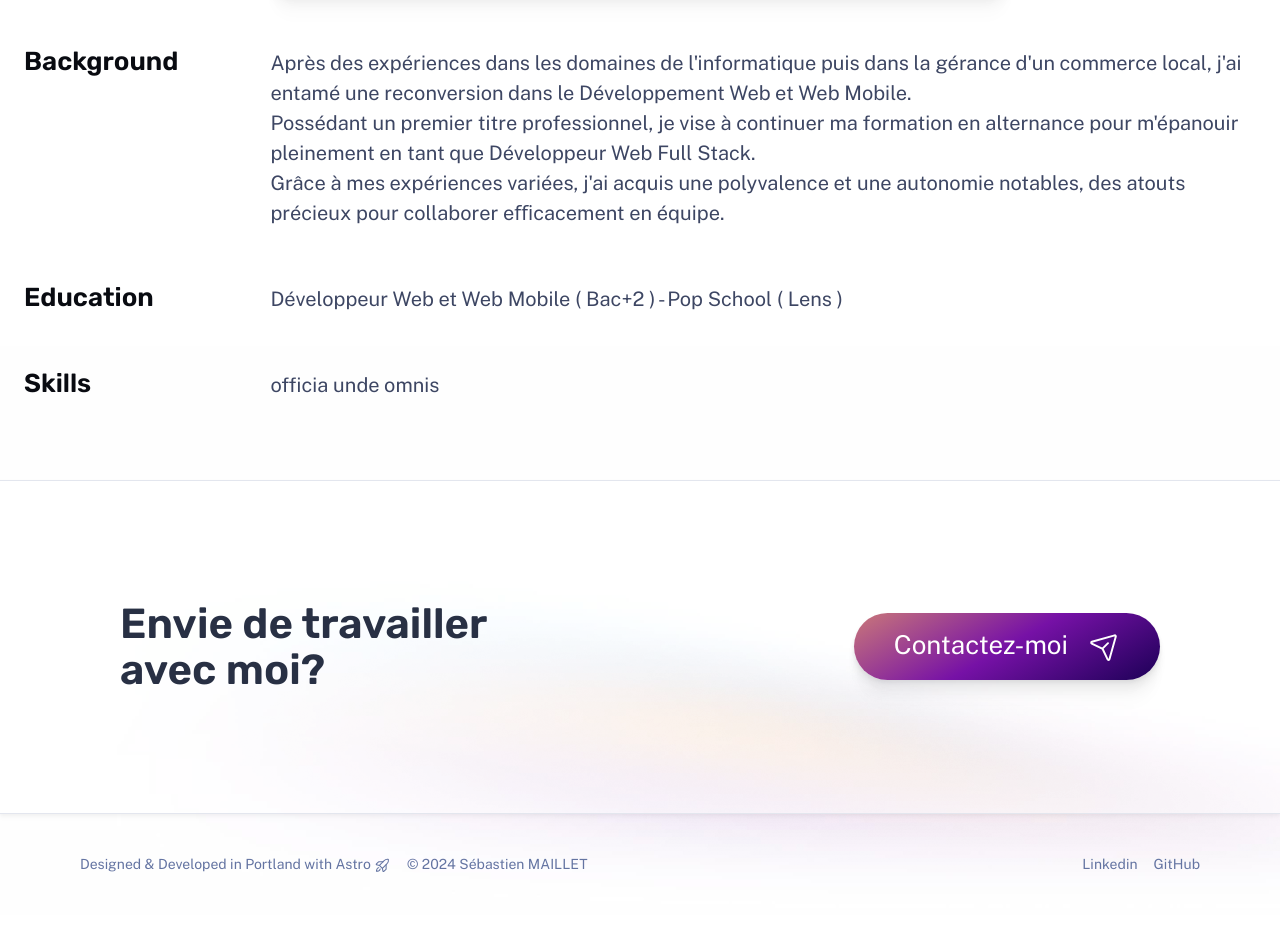
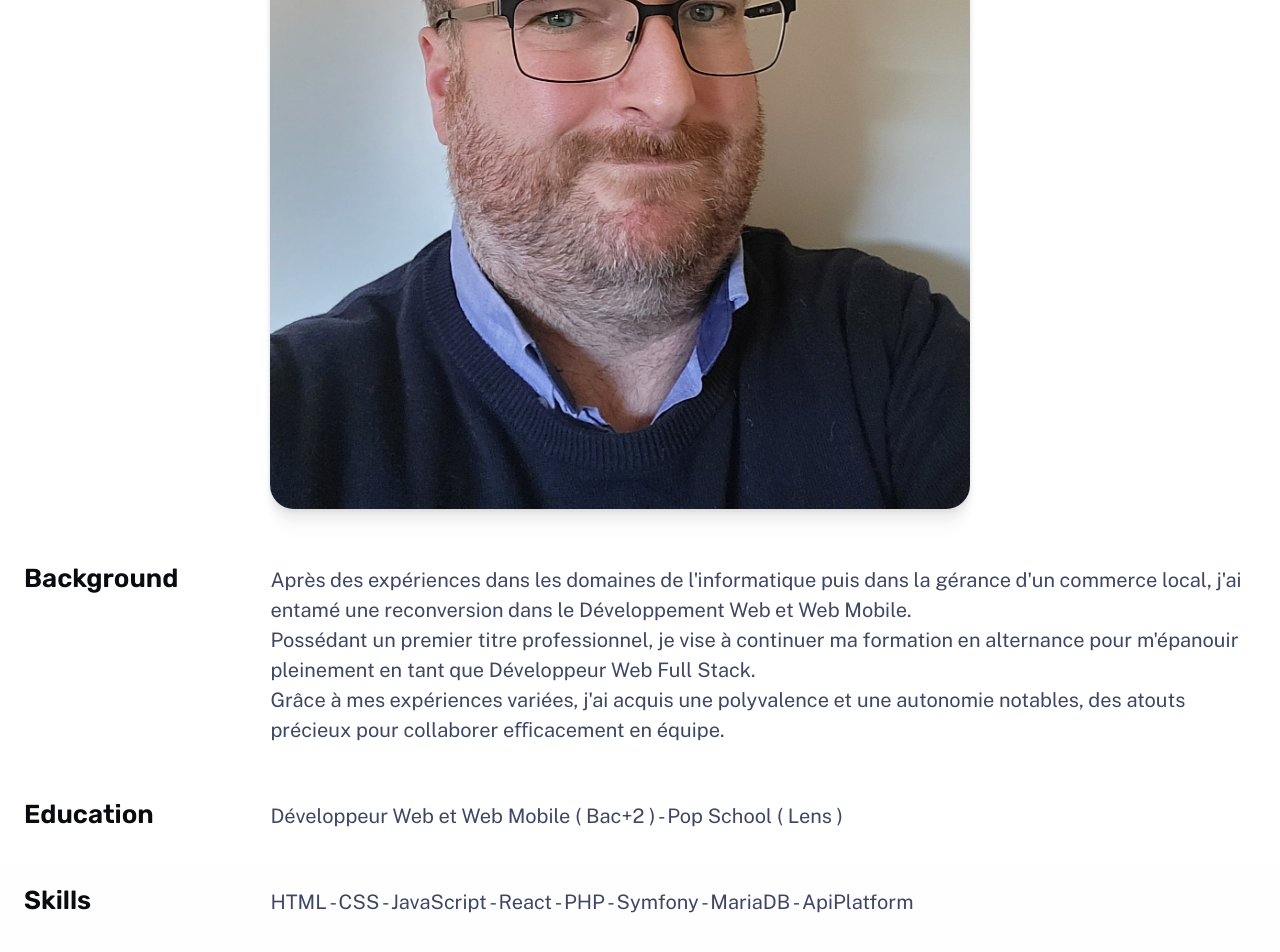
Before and after one commit to sebastien-76/portfolio, an Astro site: page /about in a window 1280 px wide. Shown: the part 814-1766 px from the top of the page. Before the commit the page ends 1729 px from the top, so only its background shows below. Built offline with nearby package versions, Linux system fonts and the light colour scheme; Astro itself is replaced by a stand-in of ours.

Commit message:
modification about

```diff
--- a/src/pages/about.astro
+++ b/src/pages/about.astro
@@ -16,10 +16,10 @@ import Hero from "../components/Hero.astro";
 				tagline="Thanks for stopping by. Read below to learn more about myself and my background."
 			>
 				<img
-					width="1553"
-					height="873"
-					src="/assets/at-work.jpg"
-					alt="Jeanine White at work with a colleague"
+					width="700"
+					height="400"
+					src="/assets/portrait.jpg"
+					alt="Portrait de Sebastien Maillet"
 				/>
 			</Hero>
 
@@ -53,7 +53,7 @@ import Hero from "../components/Hero.astro";
 			<section>
 				<h2 class="section-title">Skills</h2>
 				<div class="content">
-					<p>officia unde omnis</p>
+					<p>HTML - CSS - JavaScript - React - PHP - Symfony - MariaDB - ApiPlatform</p>
 				</div>
 			</section>
 		</main>
```
